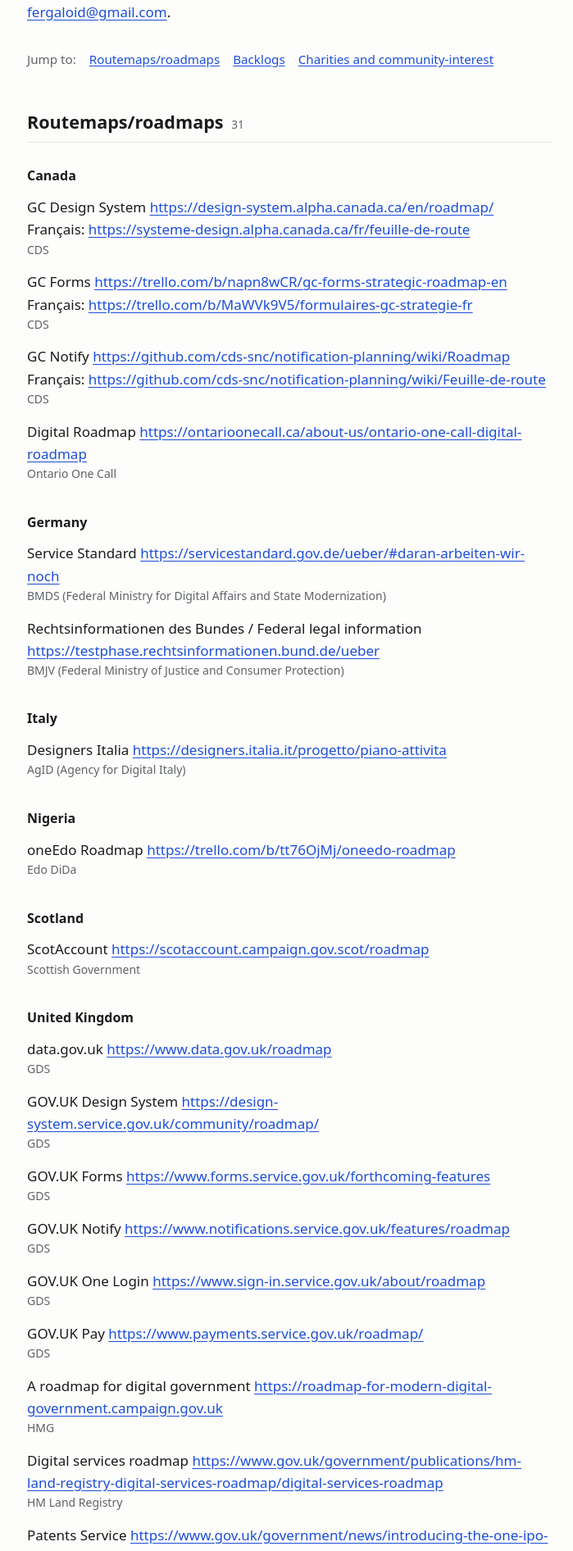
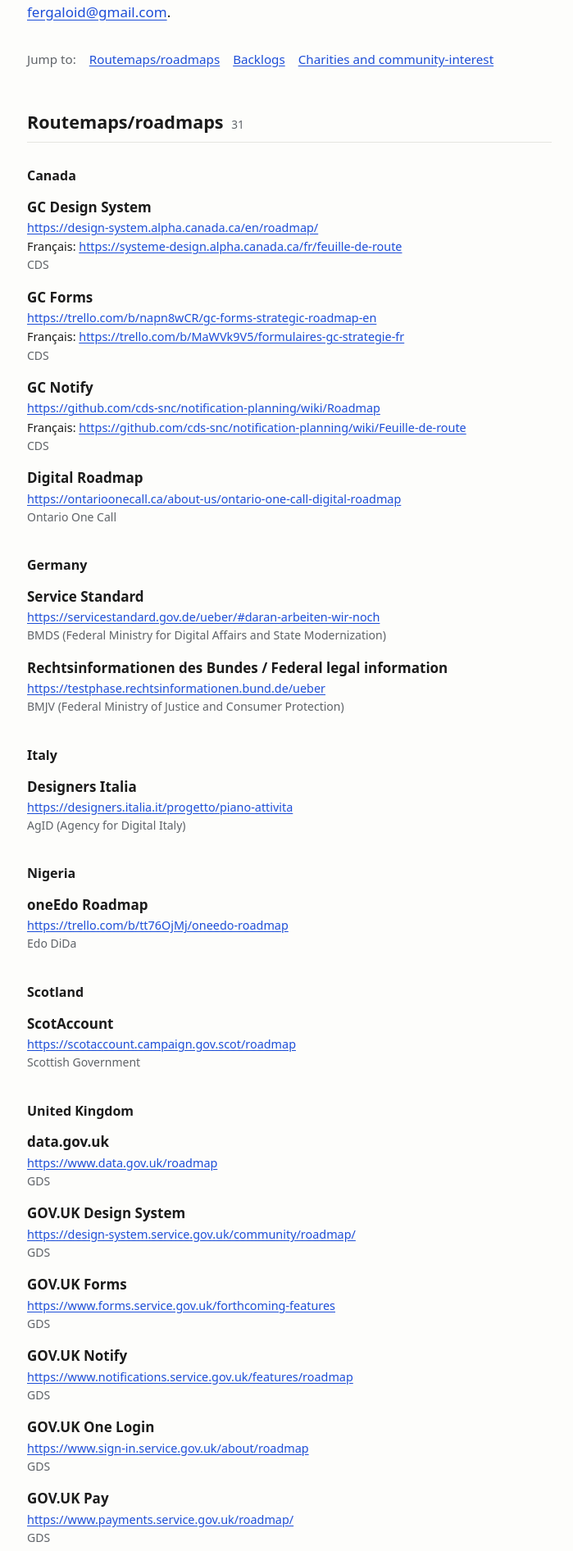
Before and after one commit to fergaloid/publicbackroads, a Jekyll site: the page built from index.md, in a window 1280 px wide. Shown: the part 376-2268 px from the top of the page at 82% size, without its empty margins (287-986 px from the left). Built offline with Jekyll 4.4.1, drawn with Linux system fonts in a browser that asks for light colours.

Commit message:
Update style.css

```diff
--- a/assets/style.css
+++ b/assets/style.css
@@ -94,3 +94,12 @@ footer {
   font-size: 0.875rem;
   color: var(--muted);
 }
+li .service {
+  display: block;
+  font-weight: 600;
+}
+li .url {
+  display: block;
+  font-size: 0.9rem;
+  overflow-wrap: anywhere;
+}
```
